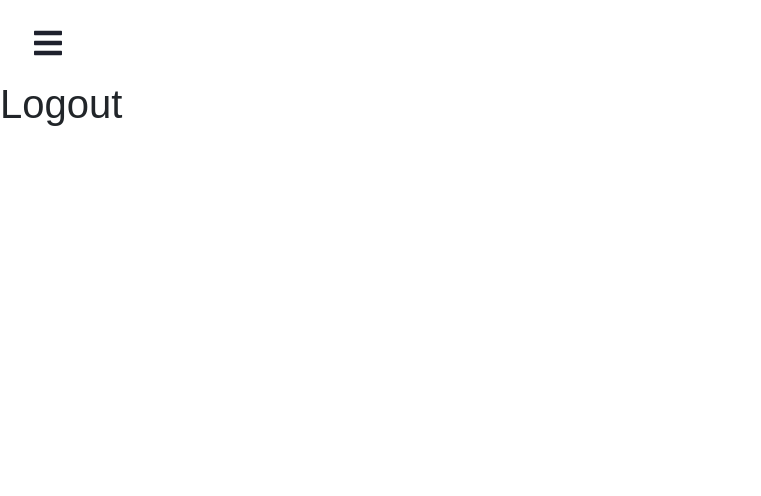
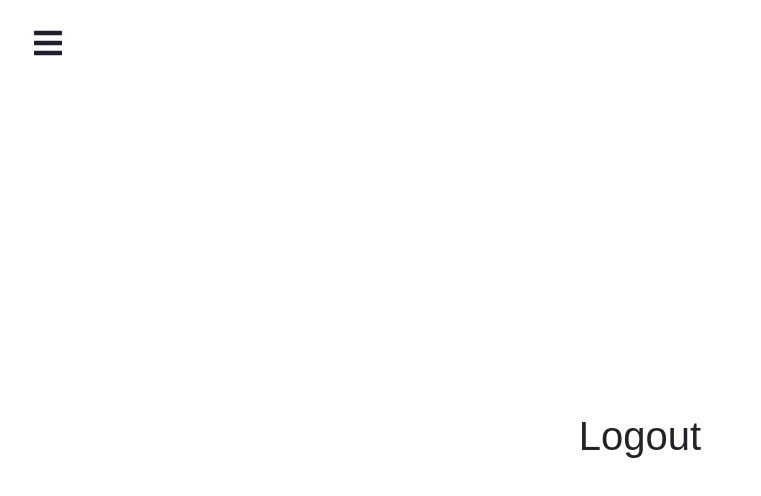
Before and after one commit to grarizki/Homework-4, a React (Create React App) app: page /signout in a window 1280 px wide. Shown: the top 496 px of the page, without its empty margins (0-761 px from the left). Built offline with nearby package versions, Linux system fonts and the light colour scheme.

Commit message:
fix posistion and navbarcomponent

```diff
--- a/src/pages/status/Logout.js
+++ b/src/pages/status/Logout.js
@@ -1,11 +1,14 @@
 import React from 'react';
 import NavbarComponent from "../../assets/components/navbar/NavbarComponent"
+import '../status/logout.css'
 
 function Logout() {
   return (
+    <div>
+      <NavbarComponent />
     <div className='logout'>
-      <NavbarComponent />
       <h1>Logout</h1>
+    </div>
     </div>
   );
 }
```
